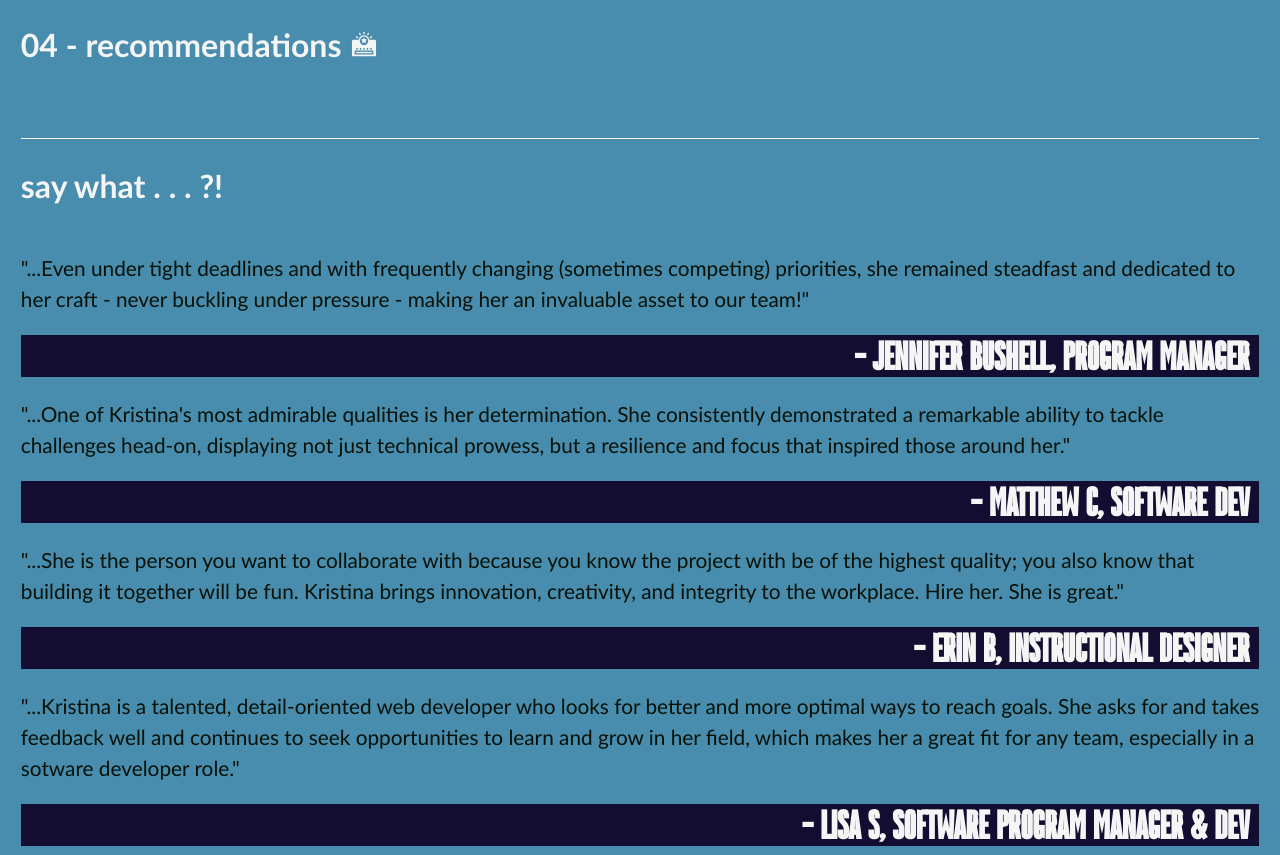
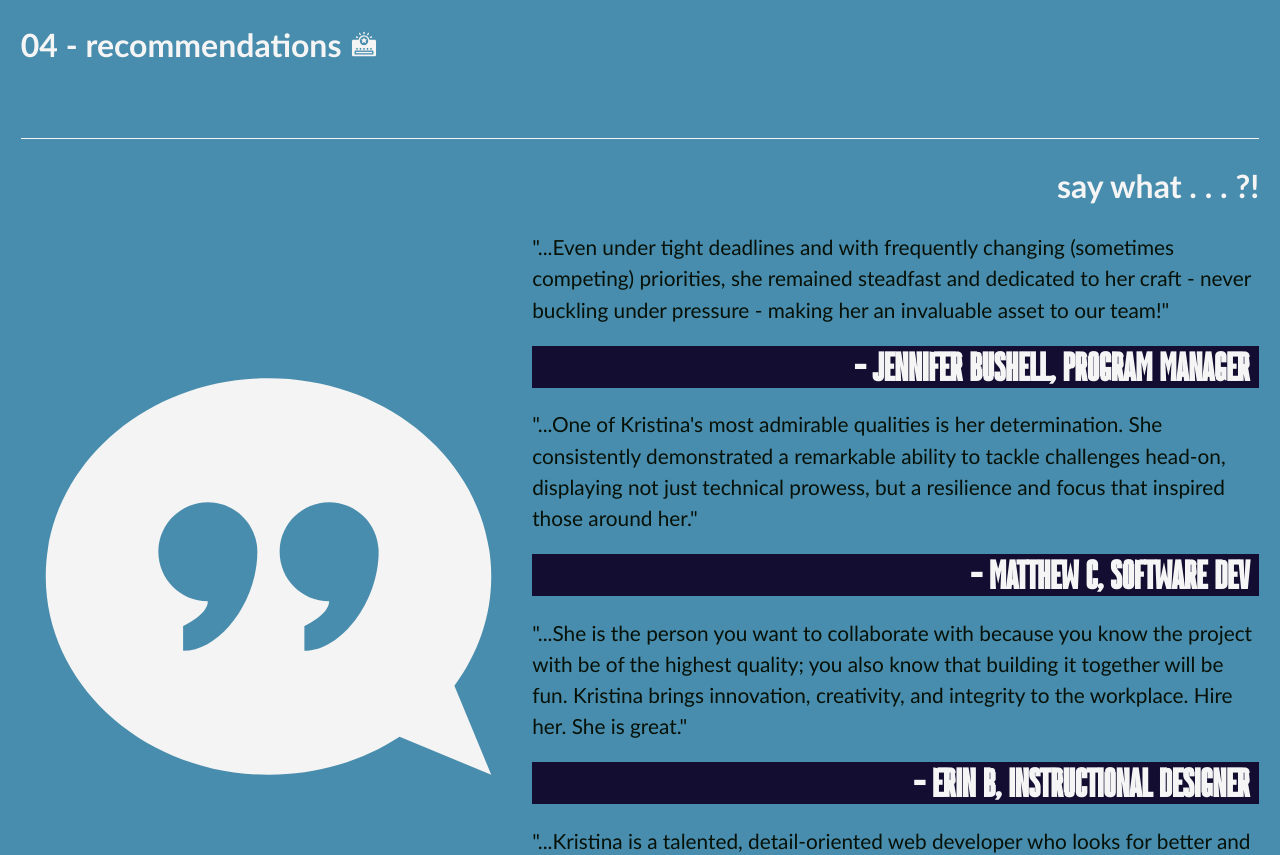
Before and after one commit to KristinaMacias/2024_My-Portfolio, a React (Vite) app: page / in a window 1280 px wide. Shown: the part 2500-3355 px from the top of the page. Built offline with nearby package versions, Linux system fonts and the light colour scheme.

Commit message:
updated testimonial section on desktop

```diff
--- a/src/App.css
+++ b/src/App.css
@@ -40,6 +40,8 @@ section {
 
 .bottom-box h2 {
   text-transform: lowercase;
+  display: flex;
+  justify-content: flex-end;
 }
 
 .bottom-box h4 {
@@ -103,9 +105,10 @@ a {
 }
 
 .content-img {
-  width: 70%;
+  width: 40%;
   height: auto;
   display: none;
+  margin-right: 1rem;
 }
 
 header {
@@ -126,8 +129,6 @@ header {
   --night: #071108ff;
   --dun: #E0CBA8;
 }
-
-
 
 
 @font-face {
@@ -255,6 +256,10 @@ header {
   .btn {
     font-size: 3.2rem;
   }
+
+  img {
+    display: block;
+  }
 }
 
 /* desktops 1200px and up */
@@ -298,4 +303,8 @@ header {
   .btn {
     font-size: 3.2rem;
   }
+
+  .content-img {
+    display: block;
+  }
 }
--- a/src/components/Testimonials.jsx
+++ b/src/components/Testimonials.jsx
@@ -17,10 +17,15 @@ const Testimonials = () => {
         </header>
       </div>
       <div className="bottom-box">
+          <img
+            src={testimonialIcon}
+            alt="Speech Bubble Icon"
+            className="content-img"
+          />
+          <div className="text-container">
           <h2 className="block-heading-secondary" id="testimonials-heading">
-            Say What . . . ?!
-          </h2>
-          <div className="text-container">
+          Say What . . . ?!
+        </h2>
             {testimonials.content.map((testimonial) => (
               <div key={testimonial.id}>
                 <p>"{testimonial.highlight}"</p>
--- a/src/styles/testimonials.css
+++ b/src/styles/testimonials.css
@@ -4,6 +4,9 @@
     flex-direction: column;
 }
 
-.testimonial-container {
-    background-color: var(--russian-violet);
+
+.testimonials-section .bottom-box {
+    display: flex;
+    flex-direction: row;
+    justify-content: space-between;
 }
```
